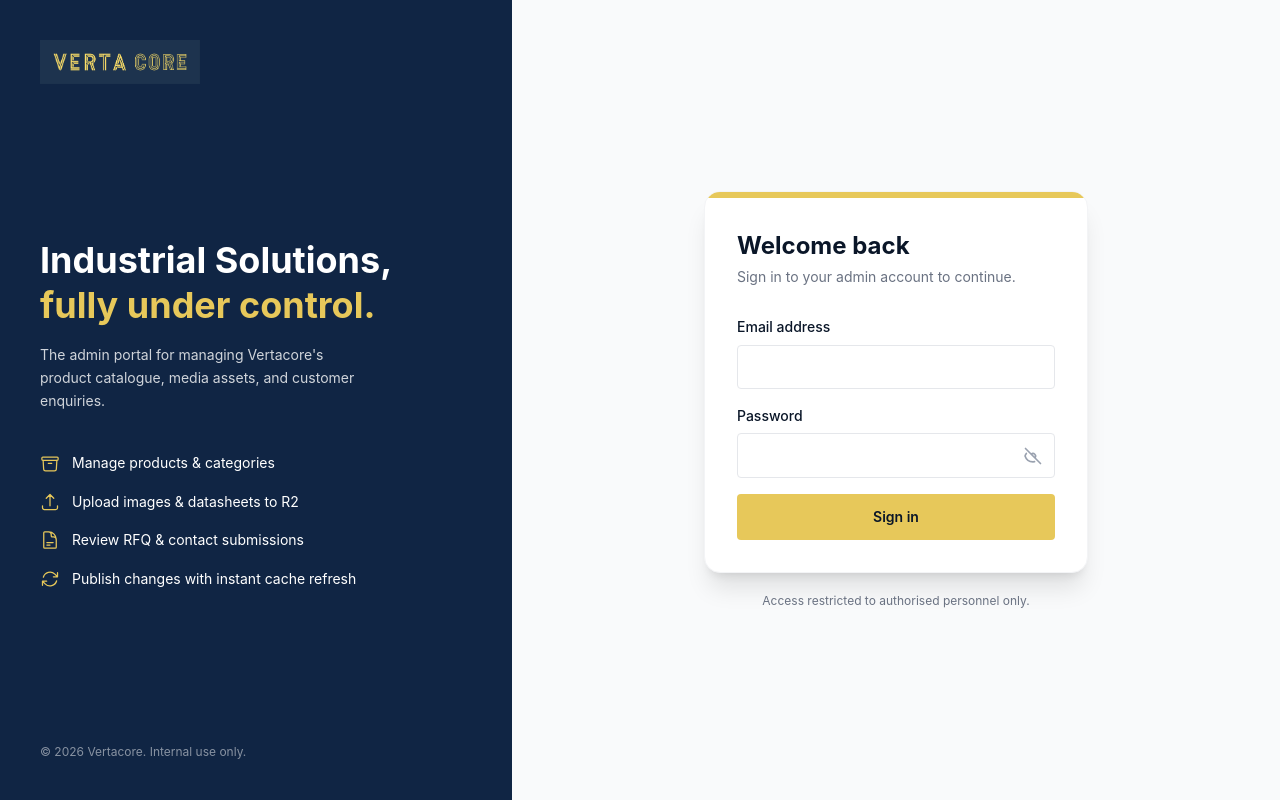
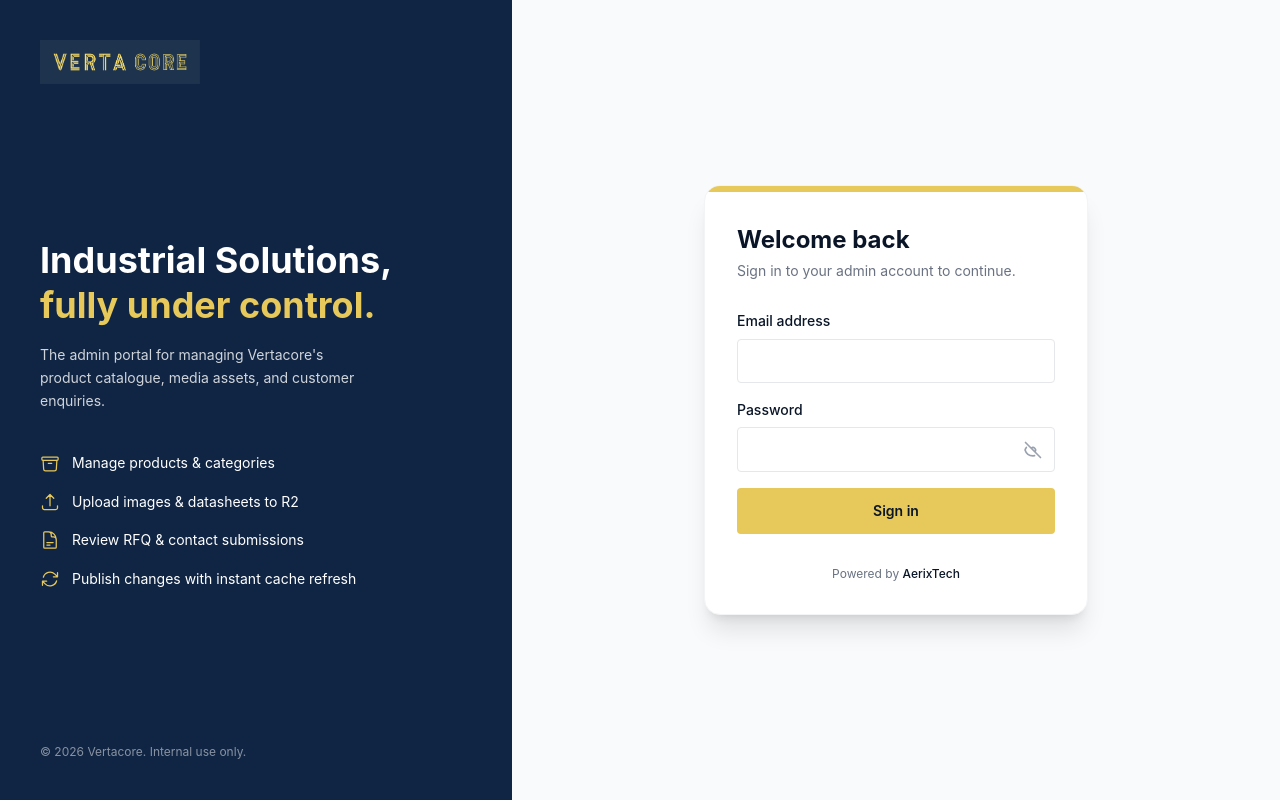
Before and after one commit to Zakertrading01/VertaCore, a Next.js app: page /admin/login in a window 1280 px wide. Built offline with nearby package versions, Linux system fonts and the light colour scheme; no server answers.

Commit message:
login form fix

```diff
--- a/src/app/admin/login/LoginForm.tsx
+++ b/src/app/admin/login/LoginForm.tsx
@@ -126,6 +126,14 @@ export function LoginForm() {
         </div>
 
         <SubmitButton />
+        <div className="mt-4 pt-4 flex flex-col items-center gap-1.5">
+          <p className="text-center text-xs text-gray-500">
+            Powered by{' '}
+            <a href="https://aerixtech.com/" target="_blank" rel="noopener noreferrer" className="text-navy-dark hover:text-gold hover:underline font-medium transition-colors">
+              AerixTech
+            </a>
+          </p>
+        </div>
       </div>
     </form>
   )
--- a/src/app/admin/login/page.tsx
+++ b/src/app/admin/login/page.tsx
@@ -133,9 +133,7 @@ export default async function AdminLoginPage() {
             </div>
           </div>
 
-          <p className="mt-5 text-center text-xs text-gray-500">
-            Access restricted to authorised personnel only.
-          </p>
+
         </div>
       </div>
 
```
